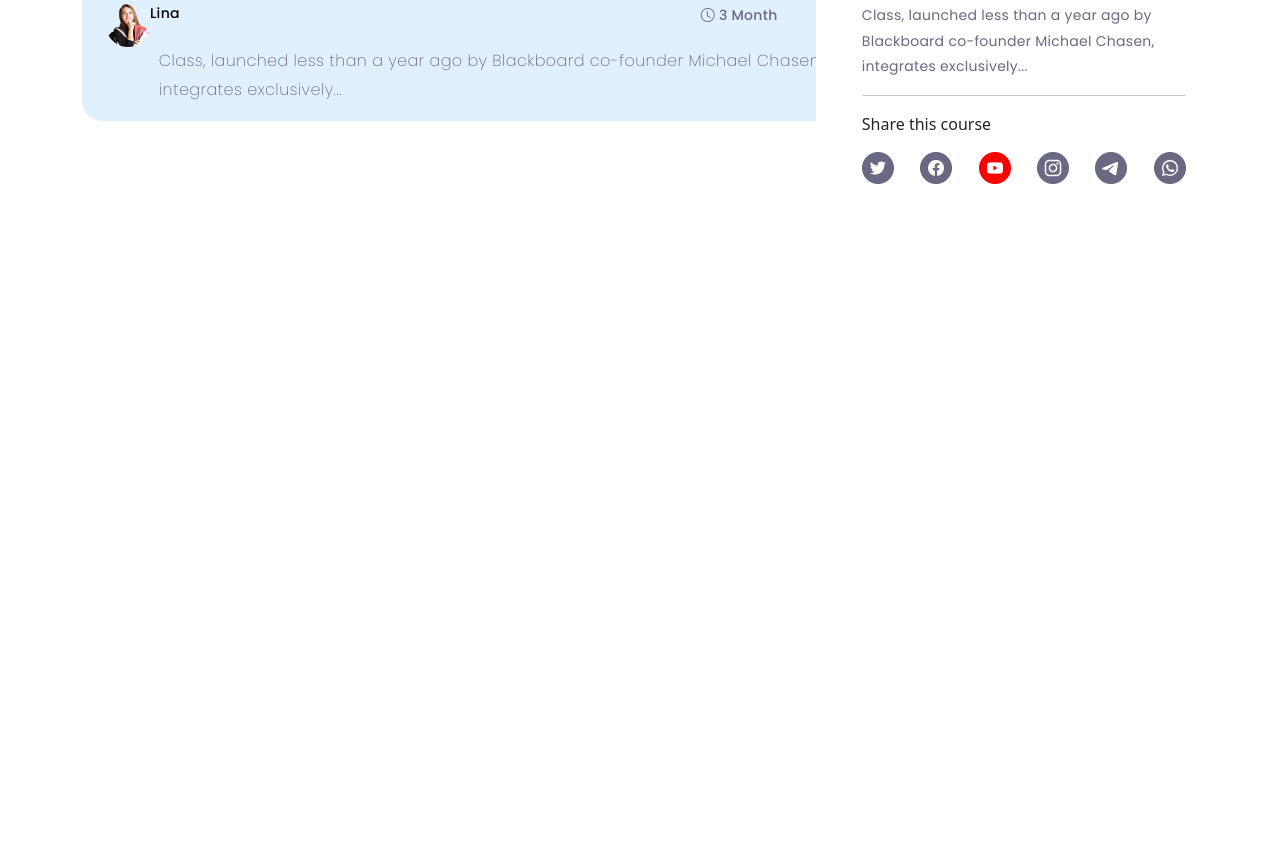
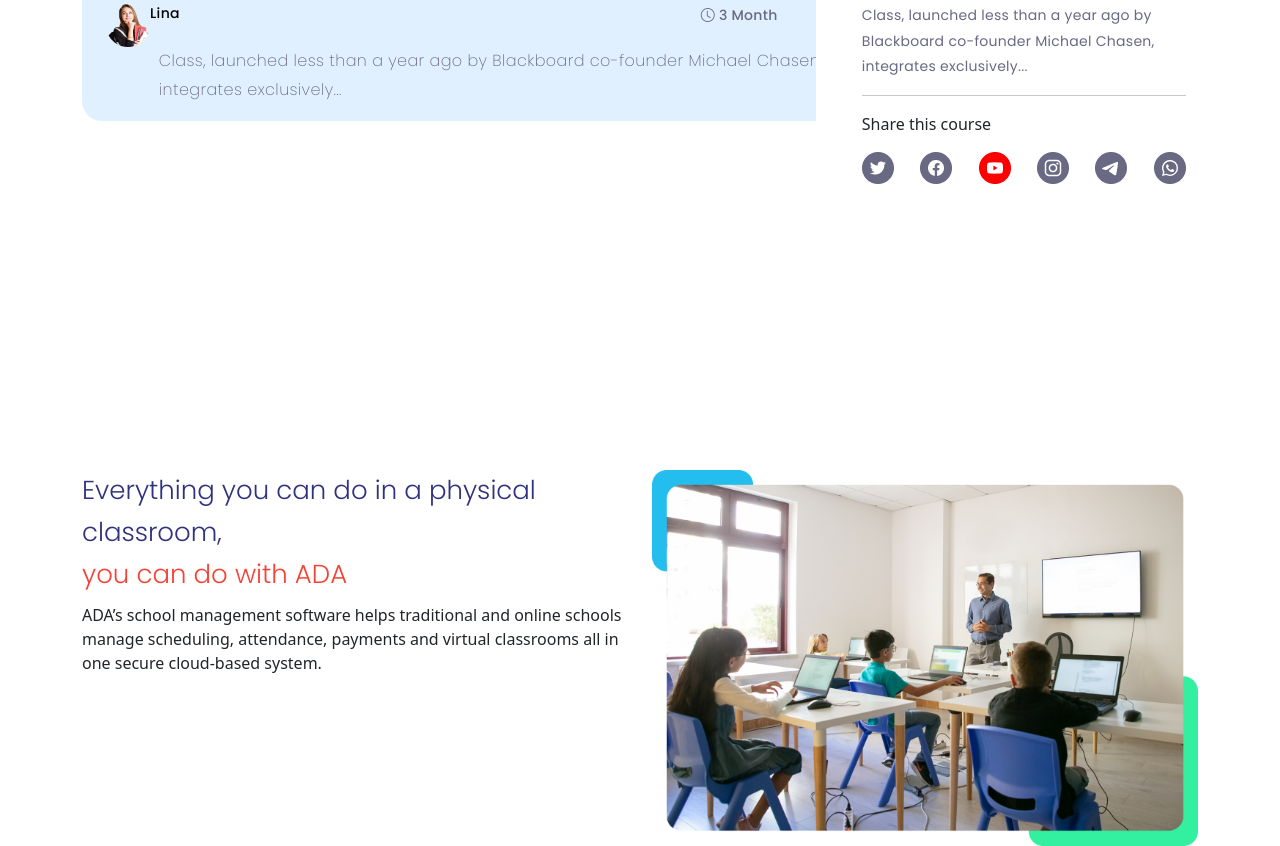
Before and after one commit to Amamer3/E_Learning-website, a plain HTML site: page Course/CourseDetail.html in a window 1280 px wide. Shown: the part 1104-1950 px from the top of the page. Before the commit the page ends 1574 px from the top, so only its background shows below. Drawn offline with nearby package versions, Linux system fonts and the light colour scheme; files whose address does not match are found by name.

Commit message:
Sitll work on the CD

```diff
--- a/Course/CourseDetail.css
+++ b/Course/CourseDetail.css
@@ -234,3 +234,18 @@ line-height: 180%; /* 36px */
 letter-spacing: 0.4px;
 margin-left: 10%;
  }
+
+
+ .ph-text{
+    color: #2F327D;
+font-family: Poppins;
+font-size: 26px;
+font-style: normal;
+font-weight: 300;
+line-height: 160%; /* 57.6px */
+ }
+
+ .span-text{
+    color: #f44336;
+ }
+ .ada
--- a/Course/CourseDetail.html
+++ b/Course/CourseDetail.html
@@ -269,8 +269,22 @@
     </section>
 
 
-    <section>
-
+    <section class="physical_classroom">
+    <div class="container">
+      <div class="row">
+        <div class="col-md-6">
+         <div class="">
+          <h5 class="ph-text">
+            Everything you can do in a physical classroom, <br> <span class="span-text">you can do with ADA</span>
+          </h5>
+          <p class="ada-text">ADA’s school management software helps traditional and online schools manage scheduling, attendance, payments and virtual classrooms all in one secure cloud-based system.</p>
+         </div>
+        </div>
+        <div class="col-md-6">
+        <img src="../assets/Classroom.png" class="img-fluid"/>
+        </div>
+      </div>
+    </div>
     </section>
 
     <script
```
Also changed, not shown: LandingPages/index.html (+1 -14 lines), assets/Classroom.png (added).
